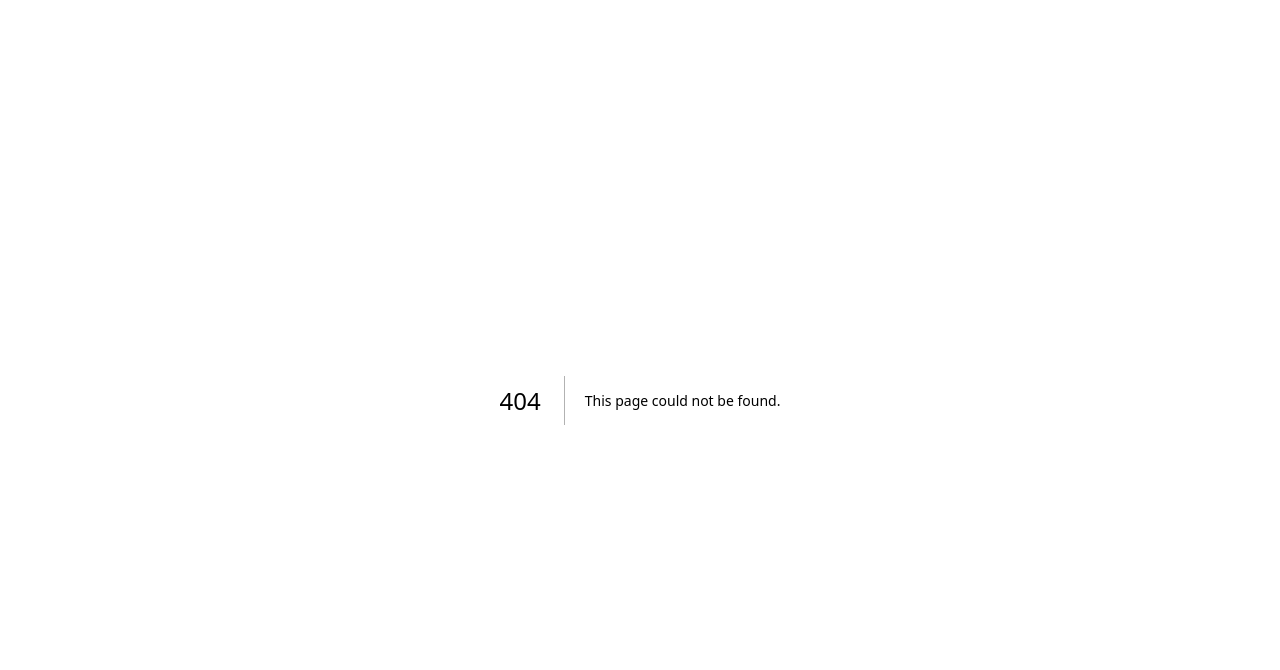
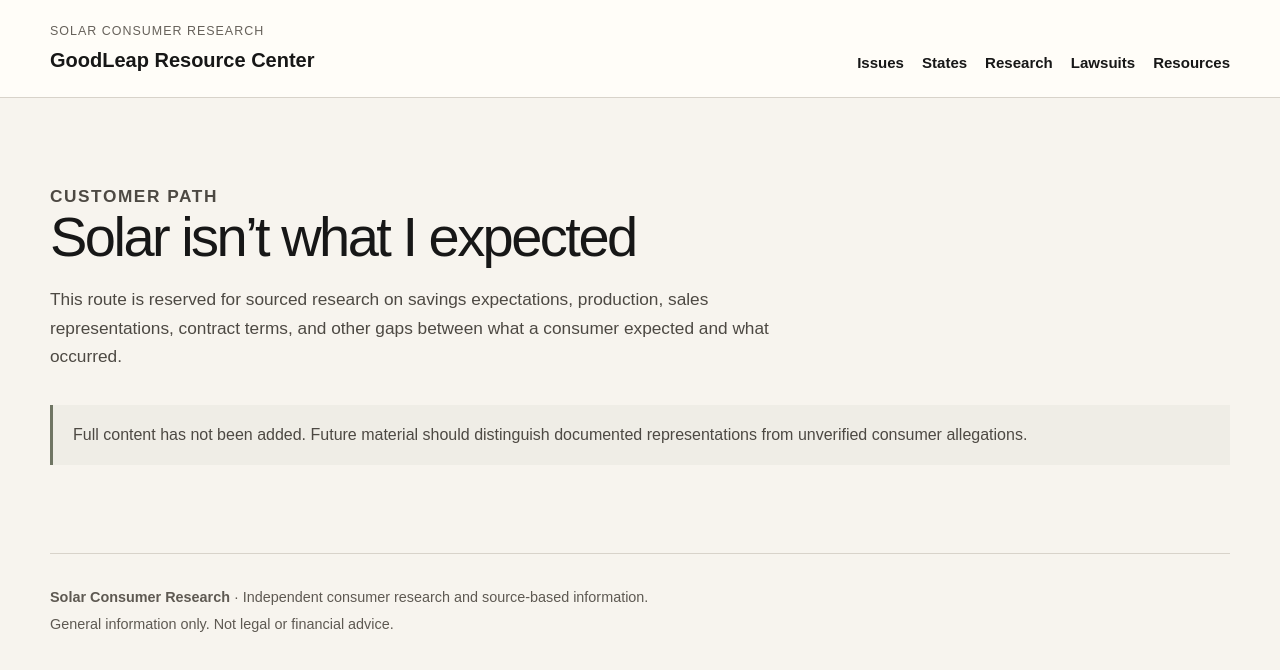
Before and after one commit to Decentralized-Rob/solar-consumer-research, a Next.js app: page /goodleap/issues/expectations in a window 1280 px wide. Before the commit this address had no page. Shown: the top 670 px of the page. Built offline with nearby package versions, Linux system fonts and the light colour scheme.

Commit message:
Add expectations route scaffold

```diff
--- /dev/null
+++ b/app/goodleap/issues/expectations/page.tsx
@@ -0,0 +1,12 @@
+export default function GoodLeapExpectationsPage() {
+  return (
+    <main className="gl-main">
+      <section className="gl-section-intro">
+        <p className="gl-kicker">Customer path</p>
+        <h1>Solar isn’t what I expected</h1>
+        <p>This route is reserved for sourced research on savings expectations, production, sales representations, contract terms, and other gaps between what a consumer expected and what occurred.</p>
+      </section>
+      <aside className="gl-note">Full content has not been added. Future material should distinguish documented representations from unverified consumer allegations.</aside>
+    </main>
+  );
+}
```
